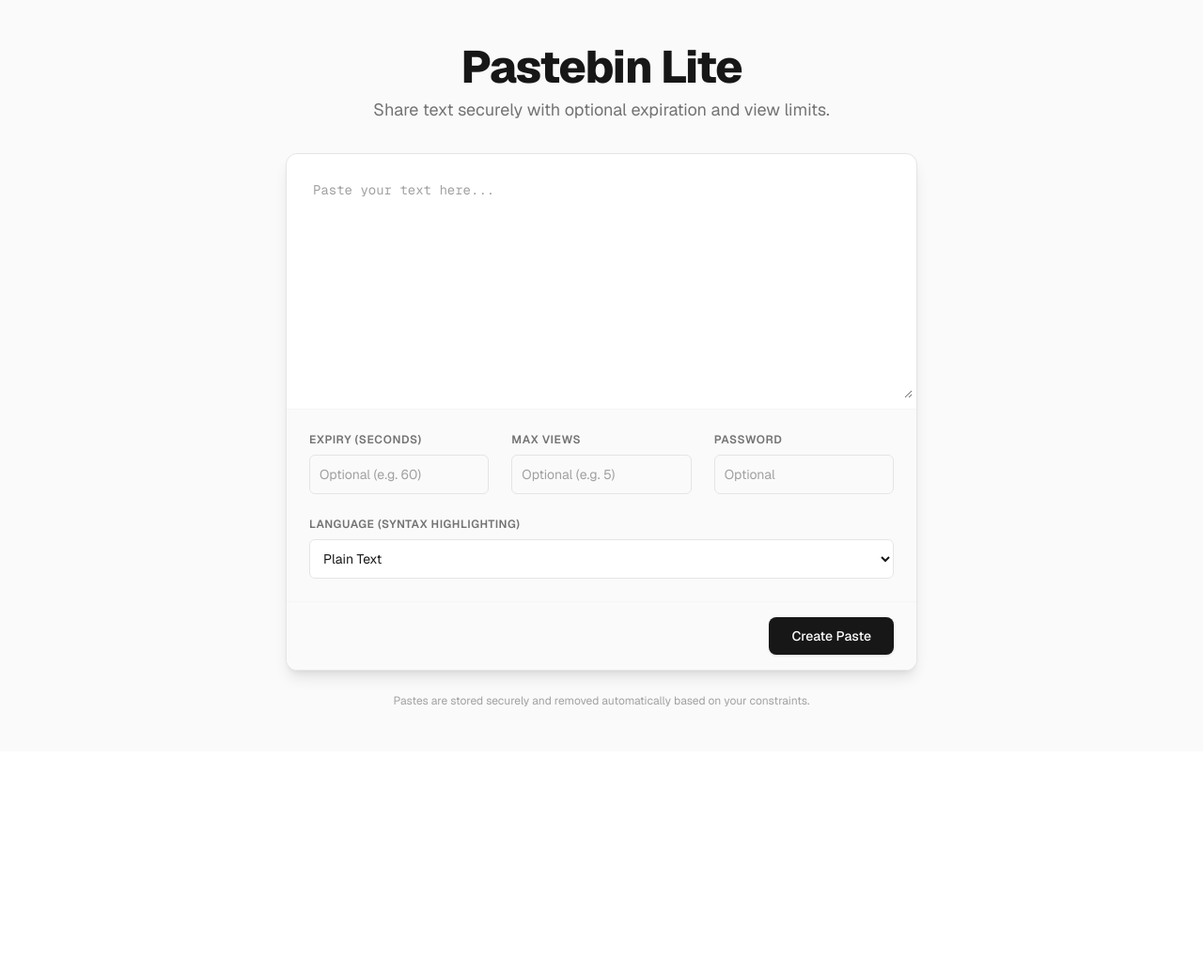
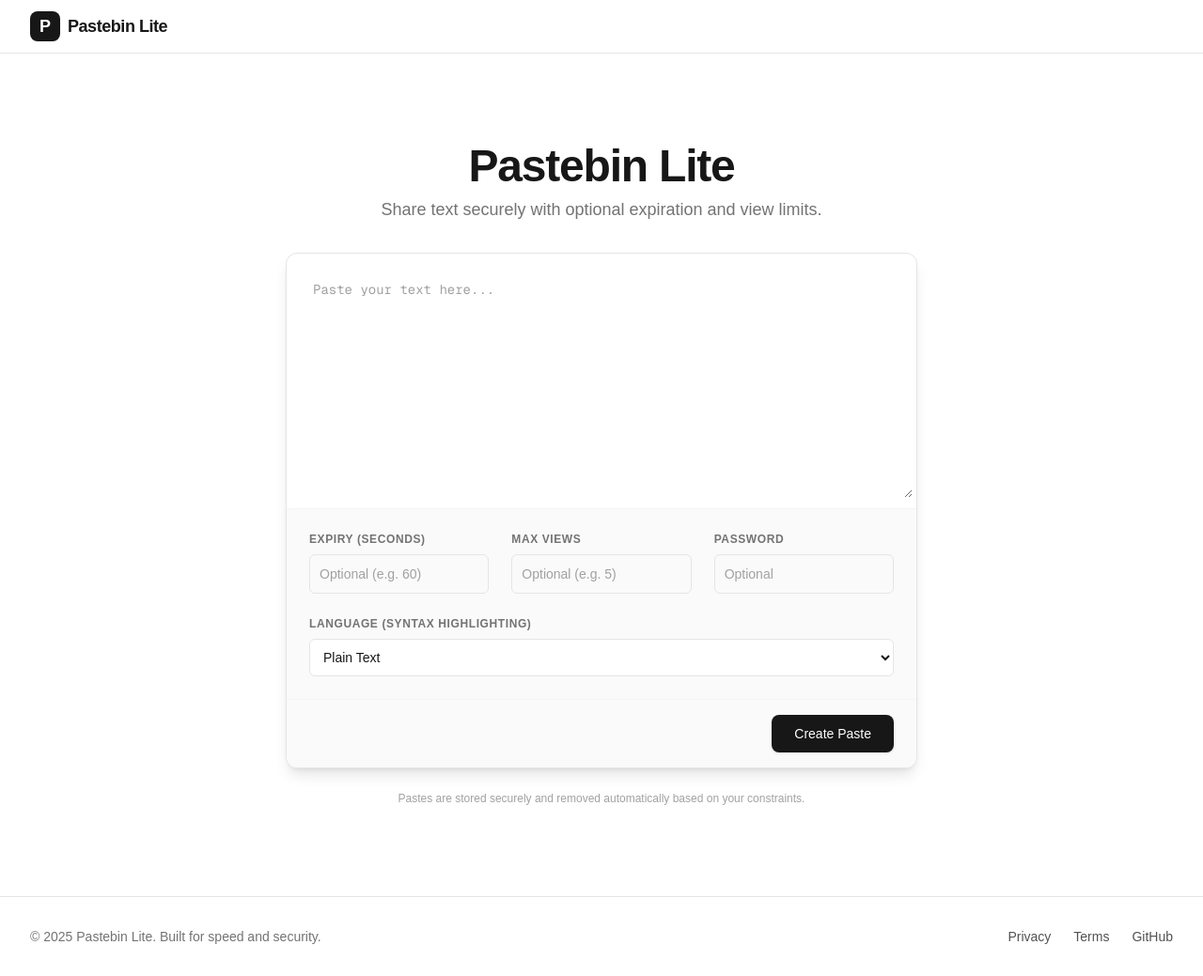
Before and after one commit to YashPrakash07/pastebin-lite, a Next.js app: page / in a window 1280 px wide. Shown: the whole page at 94% size. Before the commit the page ends 800 px from the top, so only its background shows below. Built offline with nearby package versions, Linux system fonts and the light colour scheme.

Commit message:
Refactor UI: specific product-like layout with header/footer

```diff
--- a/app/layout.tsx
+++ b/app/layout.tsx
@@ -26,9 +26,48 @@ export default function RootLayout({
   return (
     <html lang="en">
       <body
-        className={`${geistSans.variable} ${geistMono.variable} antialiased`}
+        className={`${geistSans.variable} ${geistMono.variable} antialiased min-h-screen bg-neutral-50 flex flex-col text-neutral-900`}
       >
-        {children}
+        <header className="sticky top-0 z-50 w-full border-b border-neutral-200 bg-white/80 backdrop-blur-xl transition-all">
+          <div className="mx-auto flex h-14 max-w-7xl items-center justify-between px-4 sm:px-6 lg:px-8">
+            <div className="flex items-center gap-2">
+              <div className="flex h-8 w-8 items-center justify-center rounded-lg bg-neutral-900">
+                <span className="text-lg font-bold text-white">P</span>
+              </div>
+              <span className="text-lg font-bold tracking-tight text-neutral-900">
+                Pastebin Lite
+              </span>
+            </div>
+          </div>
+        </header>
+
+        <main className="flex-1 flex flex-col items-center justify-center py-12 sm:py-24">
+          {children}
+        </main>
+
+        <footer className="border-t border-neutral-200 bg-white py-8">
+          <div className="mx-auto flex max-w-7xl flex-col items-center justify-between gap-4 px-4 text-center sm:flex-row sm:px-6 sm:text-left lg:px-8">
+            <p className="text-sm text-neutral-500">
+              &copy; {new Date().getFullYear()} Pastebin Lite. Built for speed and security.
+            </p>
+            <div className="flex gap-6 text-sm font-medium text-neutral-600">
+              <span className="cursor-pointer transition-colors hover:text-neutral-900">
+                Privacy
+              </span>
+              <span className="cursor-pointer transition-colors hover:text-neutral-900">
+                Terms
+              </span>
+              <a
+                href="https://github.com"
+                target="_blank"
+                rel="noreferrer"
+                className="cursor-pointer transition-colors hover:text-neutral-900"
+              >
+                GitHub
+              </a>
+            </div>
+          </div>
+        </footer>
         <Analytics />
       </body>
     </html>
--- a/app/p/[id]/page.tsx
+++ b/app/p/[id]/page.tsx
@@ -23,8 +23,7 @@ export default async function PastePage({
     }
 
     return (
-        <div className="min-h-screen bg-neutral-50 py-12 px-4 sm:px-6 lg:px-8 font-sans">
-            <div className="max-w-3xl mx-auto">
+        <div className="w-full max-w-3xl mx-auto">
             <div className="mb-6 flex items-center">
                 <Link href="/" className="text-neutral-500 hover:text-neutral-900 flex items-center gap-2 transition-colors">
                     <ArrowLeft className="w-4 h-4" />
@@ -78,6 +77,5 @@ export default async function PastePage({
 
             </div>
         </div>
-        </div>
     );
 }
--- a/app/page.tsx
+++ b/app/page.tsx
@@ -2,7 +2,7 @@ import PasteForm from "@/components/paste-form";
 
 export default function Home() {
   return (
-    <div className="min-h-screen bg-neutral-50 flex flex-col items-center justify-center p-4 sm:p-6 lg:p-8 font-sans">
+    <>
       <div className="w-full max-w-2xl mb-8 text-center space-y-2">
         <h1 className="text-4xl font-extrabold tracking-tight text-neutral-900 sm:text-5xl">
           Pastebin Lite
@@ -13,7 +13,6 @@ export default function Home() {
       </div>
 
       <PasteForm />
-
-    </div>
+    </>
   );
 }
```
Lines whose indentation alone changed are shown as unchanged.
